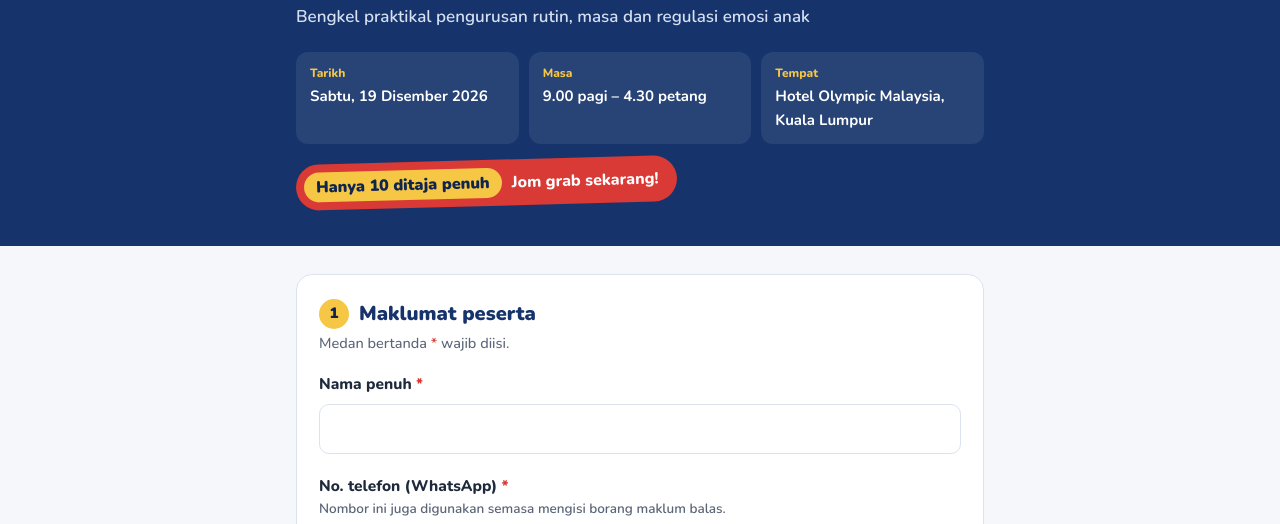
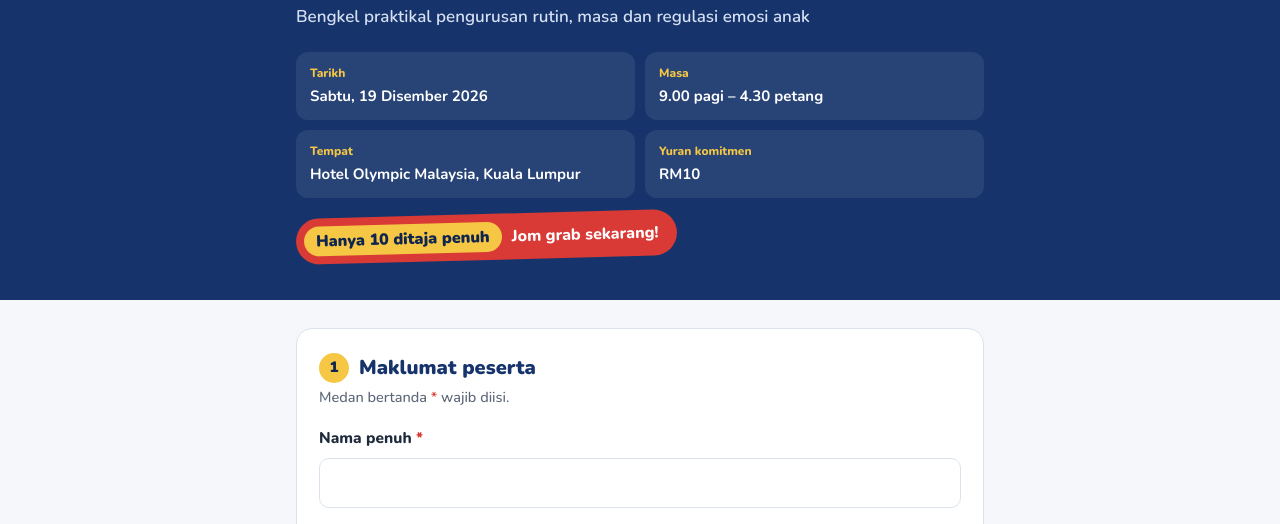
Before and after one commit to mawaddah-GH/pendaftaran-PKI-2026, a plain HTML site: page index.html in a window 1280 px wide. Shown: the part 216-740 px from the top of the page. Drawn offline with nearby package versions, Linux system fonts and the light colour scheme.

Commit message:
Tambah yuran komitmen RM10
Co-Authored-By: Claude Opus 5.5 <noreply@anthropic.com>
Claude-Session: https://claude.ai/code/session_01S1YrUFCqq48X4saonoMQCL

```diff
--- a/index.html
+++ b/index.html
@@ -31,7 +31,7 @@ body{margin:0;background:var(--bg);color:var(--ink);font-family:'Nunito',system-
 .hero{background:var(--navy);color:#fff;padding:36px 0 40px}
 .hero h1{font-size:clamp(26px,5.4vw,38px);line-height:1.12;margin:0 0 10px;font-weight:900;letter-spacing:-.3px}
 .hero p.sub{margin:0 0 22px;color:#D6E0F2;font-size:17px;font-weight:600}
-.facts{display:grid;grid-template-columns:repeat(3,1fr);gap:10px}
+.facts{display:grid;grid-template-columns:repeat(2,1fr);gap:10px}
 .fact{background:rgba(255,255,255,.08);border-radius:12px;padding:12px 14px}
 .fact b{display:block;font-size:12px;color:var(--sun);font-weight:800;margin-bottom:2px}
 .fact span{font-weight:700;font-size:15px}
@@ -114,6 +114,7 @@ button[disabled]{opacity:.6;cursor:wait}
       <div class="fact"><b>Tarikh</b><span>Sabtu, 19 Disember 2026</span></div>
       <div class="fact"><b>Masa</b><span>9.00 pagi – 4.30 petang</span></div>
       <div class="fact"><b>Tempat</b><span>Hotel Olympic Malaysia, Kuala Lumpur</span></div>
+      <div class="fact"><b>Yuran komitmen</b><span>RM10</span></div>
     </div>
     <div class="badge"><em>Hanya 10 ditaja penuh</em> Jom grab sekarang!</div>
   </div>
```
